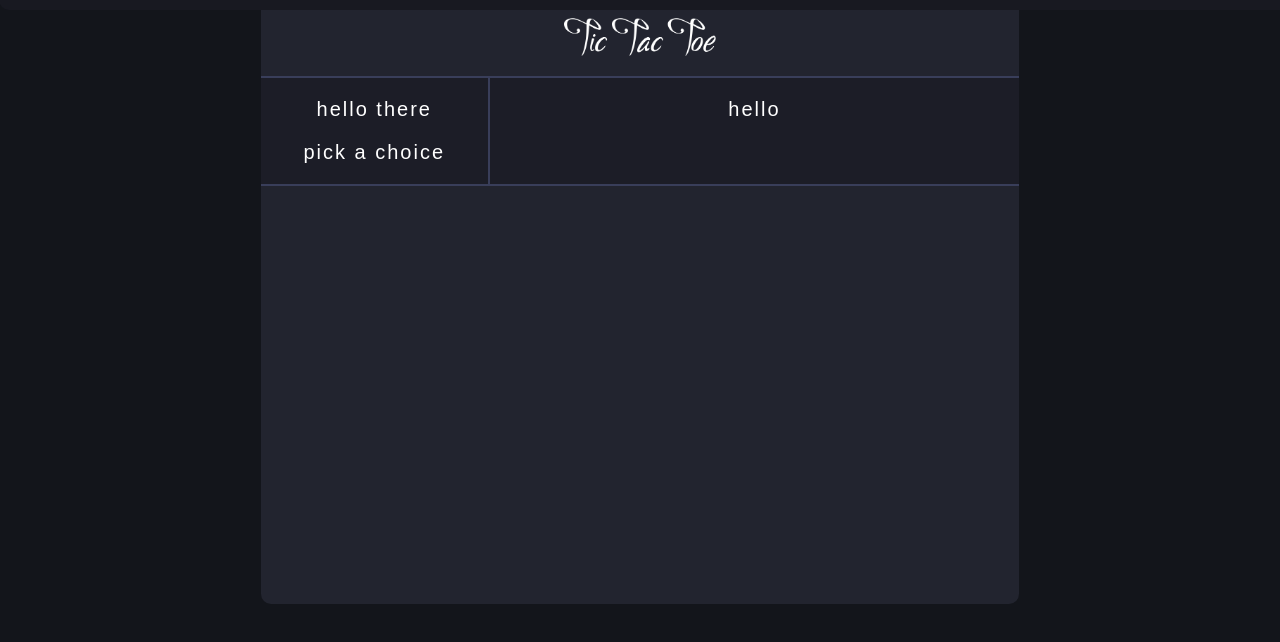
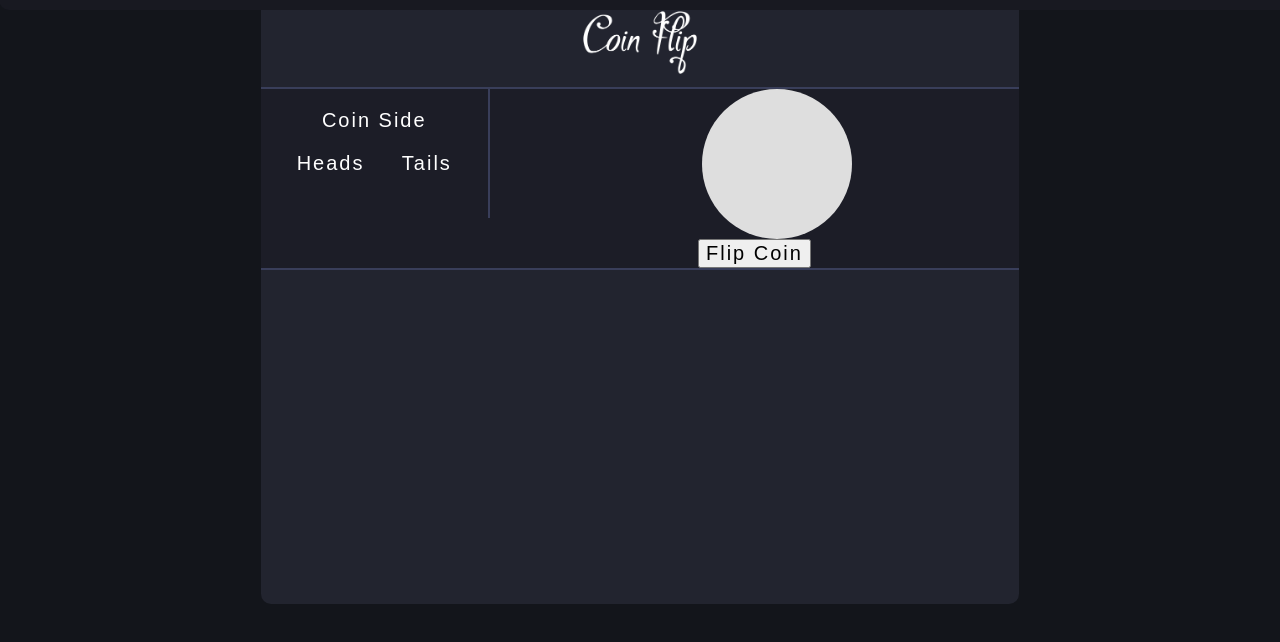
Before and after one commit to HSterben/IPProject, a plain HTML site: page coinFlip.html in a window 1280 px wide. Shown: the part 78-720 px from the top of the page. Drawn offline with Linux system fonts and the light colour scheme.

Commit message:
Progress on coin flip

```diff
--- a/coinFlip.html
+++ b/coinFlip.html
@@ -46,18 +46,48 @@
     </header>
     <main>
         <div class="gameContainer">
-            <img src="ttt.webp" alt="Tic Tac Toe Title" style="width: 20%; height: auto;" class="gameTitle">
+            <img src="coinFlip.webp" alt="Coin Flip Title" style="width: 15%; height: auto; margin: -1%;" class="gameTitle">
             <div class="game">
                 <div class="left">
-                    <p>hello there</p>
-                    <p>pick a choice</p>
+                    <p>Coin Side</p>
+                    <p>Heads &nbsp; &nbsp; Tails</p>
+                    <img src="" alt="">
                 </div>
                 <div class="right">
-                    <p>hello</p>
+                    <div class="coin">
+                        <div class="side" id="heads">Heads</div>
+                        <div class="side" id="tails">Tails</div>
+                    </div>
+                    <button onclick="flipCoin()">Flip Coin</button>
+                    <script src="script.js"></script>
                 </div>
             </div>
         </div>
     </main>
 </body>
+<script>
+    const coin = document.querySelector(".coin");
+    const heads = document.getElementById("heads");
+    const tails = document.getElementById("tails");
+
+    function flipCoin() {
+        const randomNumber = Math.random();
+        coin.style.transform = "rotateY(360deg)";
+
+        setTimeout(() => {
+            coin.style.transform = "rotateY(0deg)";
+        }, 700);
+
+        setTimeout(() => {
+            if (randomNumber < 0.5) {
+                heads.style.display = "block";
+                tails.style.display = "none";
+            } else {
+                heads.style.display = "none";
+                tails.style.display = "block";
+            }
+        }, 1300);
+    }
+</script>
 
 </html>
--- a/style.css
+++ b/style.css
@@ -97,3 +97,30 @@ main {
     width: 70%;
 
 }
+
+.coin {
+    width: 150px;
+    height: 150px;
+    background-color: #dedede;
+    border-radius: 50%;
+    display: flex;
+    margin-left: 40%;
+    align-items: center;
+    justify-content: center;
+    font-size: 24px;
+    font-weight: bold;
+    cursor: pointer;
+    transition: transform 0.5s ease-in-out;
+}
+
+.side {
+    display: none;
+}
+
+#heads {
+    color: #007bff;
+}
+
+#tails {
+    color: #ff5722;
+}
```
Also changed, not shown: coinFlip.webp (added), dice.html (line endings or trailing spaces).
